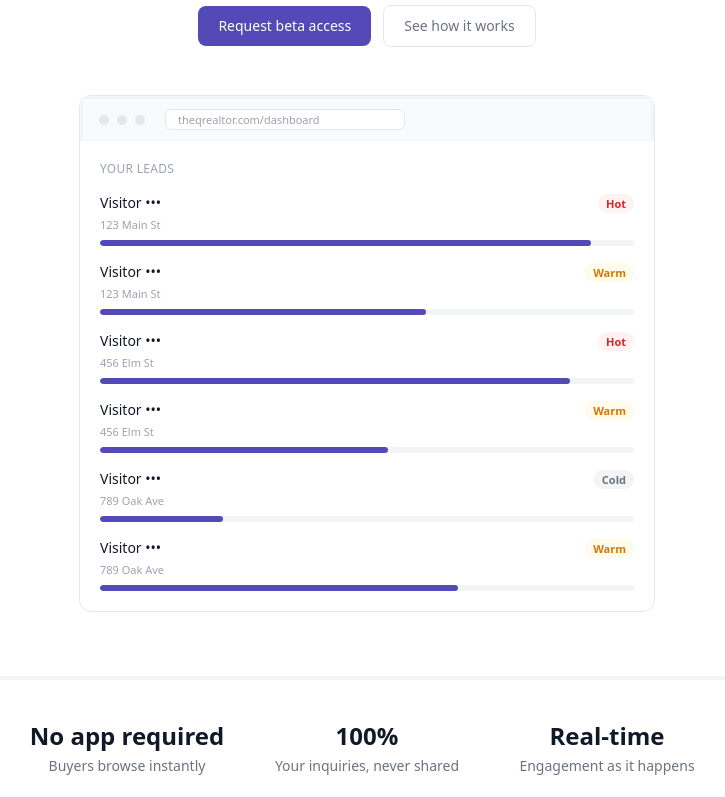
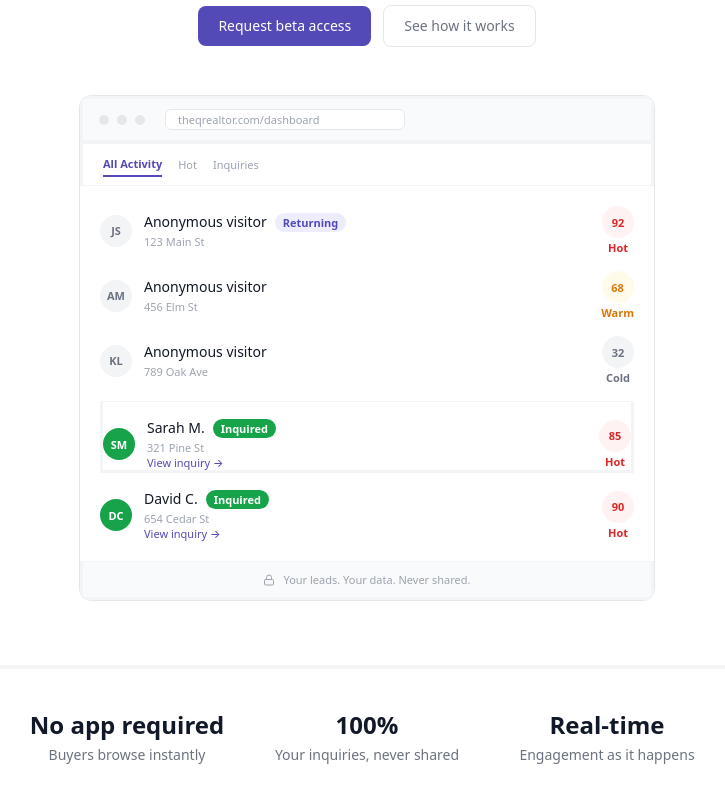
Before and after one commit to daze2991-del/theQRealtor, a Next.js app: page / in a window 1280 px wide. Shown: the part 443-1240 px from the top of the page, without its empty margins (273-998 px from the left). Built offline with nearby package versions, Linux system fonts and the light colour scheme.

Commit message:
Upgrade hero mockup to two-state visitor vs inquiry design

```diff
--- a/app/(marketing)/page.tsx
+++ b/app/(marketing)/page.tsx
@@ -75,61 +75,95 @@ function DashboardMockup() {
           theqrealtor.com/dashboard
         </span>
       </div>
-      {/* Leads */}
+      {/* Tabs */}
+      <div className="flex items-center gap-4 px-5 pt-3 pb-2 border-b border-solid border-gray-100">
+        <span className="text-[11px] font-semibold text-[#534AB7] pb-1" style={{ borderBottom: '2px solid #534AB7' }}>
+          All Activity
+        </span>
+        <span className="text-[11px] font-medium text-gray-400 pb-1">Hot</span>
+        <span className="text-[11px] font-medium text-gray-400 pb-1">Inquiries</span>
+      </div>
+      {/* Activity rows */}
       <div className="p-5">
-        <div className="text-xs font-medium text-gray-400 uppercase tracking-wide mb-4">
-          Your leads
-        </div>
         <div className="flex flex-col gap-4">
-          <div>
-            <div className="flex items-center justify-between mb-1">
-              <span className="text-sm font-medium text-gray-900">Visitor •••</span>
-              <span className="text-[11px] font-semibold text-red-600 bg-red-50 rounded-full px-2 py-0.5">Hot</span>
+          {/* Anonymous visitors */}
+          <div className="flex items-center gap-3">
+            <span className="w-8 h-8 rounded-full bg-gray-100 text-gray-500 text-[11px] font-semibold flex items-center justify-center flex-shrink-0">JS</span>
+            <div className="flex-1 min-w-0">
+              <div className="flex items-center gap-2 mb-0.5">
+                <span className="text-sm font-medium text-gray-900">Anonymous visitor</span>
+                <span className="text-[11px] font-semibold rounded-full px-2 py-0.5" style={{ background: '#EEEDFE', color: '#534AB7' }}>Returning</span>
+              </div>
+              <div className="text-[11px] text-gray-400">123 Main St</div>
             </div>
-            <div className="text-[11px] text-gray-400 mb-2">123 Main St</div>
-            <ScoreBar pct={92} delay={0.8} />
+            <div className="flex flex-col items-center flex-shrink-0">
+              <span className="w-8 h-8 rounded-full bg-red-50 text-red-600 text-[11px] font-semibold flex items-center justify-center">92</span>
+              <span className="text-[11px] font-semibold text-red-600 mt-0.5">Hot</span>
+            </div>
           </div>
-          <div>
-            <div className="flex items-center justify-between mb-1">
-              <span className="text-sm font-medium text-gray-900">Visitor •••</span>
-              <span className="text-[11px] font-semibold text-amber-600 bg-amber-50 rounded-full px-2 py-0.5">Warm</span>
+          <div className="flex items-center gap-3">
+            <span className="w-8 h-8 rounded-full bg-gray-100 text-gray-500 text-[11px] font-semibold flex items-center justify-center flex-shrink-0">AM</span>
+            <div className="flex-1 min-w-0">
+              <div className="flex items-center gap-2 mb-0.5">
+                <span className="text-sm font-medium text-gray-900">Anonymous visitor</span>
+              </div>
+              <div className="text-[11px] text-gray-400">456 Elm St</div>
             </div>
-            <div className="text-[11px] text-gray-400 mb-2">123 Main St</div>
-            <ScoreBar pct={61} delay={0.9} />
+            <div className="flex flex-col items-center flex-shrink-0">
+              <span className="w-8 h-8 rounded-full bg-amber-50 text-amber-600 text-[11px] font-semibold flex items-center justify-center">68</span>
+              <span className="text-[11px] font-semibold text-amber-600 mt-0.5">Warm</span>
+            </div>
           </div>
-          <div>
-            <div className="flex items-center justify-between mb-1">
-              <span className="text-sm font-medium text-gray-900">Visitor •••</span>
-              <span className="text-[11px] font-semibold text-red-600 bg-red-50 rounded-full px-2 py-0.5">Hot</span>
+          <div className="flex items-center gap-3">
+            <span className="w-8 h-8 rounded-full bg-gray-100 text-gray-500 text-[11px] font-semibold flex items-center justify-center flex-shrink-0">KL</span>
+            <div className="flex-1 min-w-0">
+              <div className="flex items-center gap-2 mb-0.5">
+                <span className="text-sm font-medium text-gray-900">Anonymous visitor</span>
+              </div>
+              <div className="text-[11px] text-gray-400">789 Oak Ave</div>
             </div>
-            <div className="text-[11px] text-gray-400 mb-2">456 Elm St</div>
-            <ScoreBar pct={88} delay={1.0} />
+            <div className="flex flex-col items-center flex-shrink-0">
+              <span className="w-8 h-8 rounded-full bg-gray-100 text-gray-500 text-[11px] font-semibold flex items-center justify-center">32</span>
+              <span className="text-[11px] font-semibold text-gray-500 mt-0.5">Cold</span>
+            </div>
           </div>
-          <div>
-            <div className="flex items-center justify-between mb-1">
-              <span className="text-sm font-medium text-gray-900">Visitor •••</span>
-              <span className="text-[11px] font-semibold text-amber-600 bg-amber-50 rounded-full px-2 py-0.5">Warm</span>
+          {/* Named leads who inquired */}
+          <div className="flex items-center gap-3 border-t border-solid border-gray-100 pt-4">
+            <span className="w-8 h-8 rounded-full text-[11px] font-semibold flex items-center justify-center flex-shrink-0" style={{ background: '#16A34A', color: '#FFFFFF' }}>SM</span>
+            <div className="flex-1 min-w-0">
+              <div className="flex items-center gap-2 mb-0.5">
+                <span className="text-sm font-medium text-gray-900">Sarah M.</span>
+                <span className="text-[11px] font-semibold rounded-full px-2 py-0.5" style={{ background: '#16A34A', color: '#FFFFFF' }}>Inquired</span>
+              </div>
+              <div className="text-[11px] text-gray-400">321 Pine St</div>
+              <div className="text-[11px] font-medium text-[#534AB7]">View inquiry →</div>
             </div>
-            <div className="text-[11px] text-gray-400 mb-2">456 Elm St</div>
-            <ScoreBar pct={54} delay={1.1} />
+            <div className="flex flex-col items-center flex-shrink-0">
+              <span className="w-8 h-8 rounded-full bg-red-50 text-red-600 text-[11px] font-semibold flex items-center justify-center">85</span>
+              <span className="text-[11px] font-semibold text-red-600 mt-0.5">Hot</span>
+            </div>
           </div>
-          <div>
-            <div className="flex items-center justify-between mb-1">
-              <span className="text-sm font-medium text-gray-900">Visitor •••</span>
-              <span className="text-[11px] font-semibold text-gray-500 bg-gray-100 rounded-full px-2 py-0.5">Cold</span>
+          <div className="flex items-center gap-3">
+            <span className="w-8 h-8 rounded-full text-[11px] font-semibold flex items-center justify-center flex-shrink-0" style={{ background: '#16A34A', color: '#FFFFFF' }}>DC</span>
+            <div className="flex-1 min-w-0">
+              <div className="flex items-center gap-2 mb-0.5">
+                <span className="text-sm font-medium text-gray-900">David C.</span>
+                <span className="text-[11px] font-semibold rounded-full px-2 py-0.5" style={{ background: '#16A34A', color: '#FFFFFF' }}>Inquired</span>
+              </div>
+              <div className="text-[11px] text-gray-400">654 Cedar St</div>
+              <div className="text-[11px] font-medium text-[#534AB7]">View inquiry →</div>
             </div>
-            <div className="text-[11px] text-gray-400 mb-2">789 Oak Ave</div>
-            <ScoreBar pct={23} delay={1.2} />
-          </div>
-          <div>
-            <div className="flex items-center justify-between mb-1">
-              <span className="text-sm font-medium text-gray-900">Visitor •••</span>
-              <span className="text-[11px] font-semibold text-amber-600 bg-amber-50 rounded-full px-2 py-0.5">Warm</span>
+            <div className="flex flex-col items-center flex-shrink-0">
+              <span className="w-8 h-8 rounded-full bg-red-50 text-red-600 text-[11px] font-semibold flex items-center justify-center">90</span>
+              <span className="text-[11px] font-semibold text-red-600 mt-0.5">Hot</span>
             </div>
-            <div className="text-[11px] text-gray-400 mb-2">789 Oak Ave</div>
-            <ScoreBar pct={67} delay={1.3} />
           </div>
         </div>
+      </div>
+      {/* Footer */}
+      <div className="flex items-center justify-center gap-2 px-5 py-2.5 border-t border-solid border-gray-100 bg-gray-50">
+        <Lock size={12} className="text-gray-400" />
+        <span className="text-[11px] text-gray-400">Your leads. Your data. Never shared.</span>
       </div>
     </div>
   )
```
